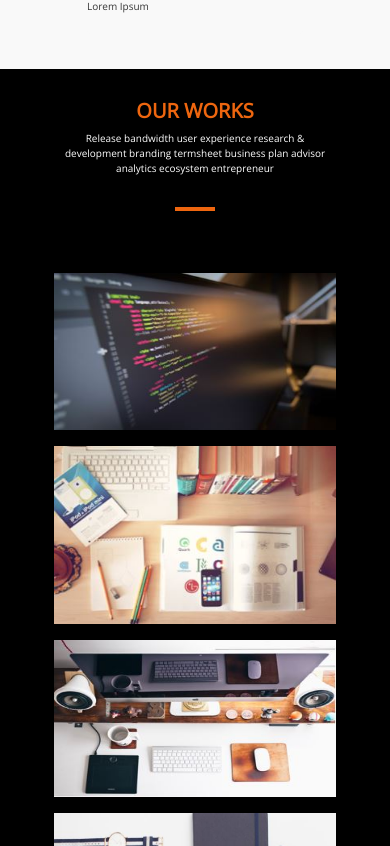
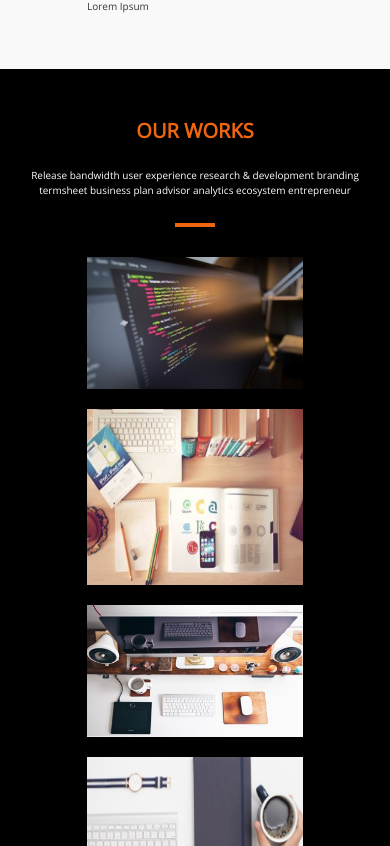
Before and after one commit to ashapatel1997/Bootstrap, an Angular app in the folder amaze-theme/: page / in a window 390 px wide. Shown: the part 2438-3284 px from the top of the page. Built offline with nearby package versions, Linux system fonts and the light colour scheme.

Commit message:
portfolio section modification completed

```diff
--- a/amaze-theme/src/app/app.component.html
+++ b/amaze-theme/src/app/app.component.html
@@ -80,7 +80,7 @@
 
     <!--about section header-->
     <div class="row d-flex about-section-header">
-      <div class="col-12 text-center section-header">
+      <div class="col-12 text-center section-header-content">
         <h1 class="section-heading text-uppercase">ABOUT AMAZE</h1>
         <p class="lead px-5 section-sub-heading">
           Release bandwidth user experience research & development branding termsheet business plan
@@ -129,7 +129,7 @@
 
     <!--service section header-->
     <div class="row d-flex services-section-header">
-      <div class="col-12 text-center section-header ">
+      <div class="col-12 text-center section-header-content ">
         <h1 class="section-heading text-uppercase">what WE DO</h1>
         <p class="lead px-5 section-sub-heading ">
           Release bandwidth user experience research & development branding termsheet business plan
@@ -204,41 +204,39 @@
 
 
   <!-- section 4 (PORTFOLIO) -->
-  <div class="container-fluid portfolio-section" id="portfolio">
-    <!--header-->
+  <section class="container-fluid portfolio-section" id="portfolio">
+
+    <!--portfolio section header-->
     <div class="row d-flex portfolio-section-header">
-      <div class="col-12 text-center header-content">
-        <h1 class="heading">OUR WORKS</h1>
-        <p class="lead px-5 heading-lead">
+      <div class="col-12 text-center section-header-content">
+        <h1 class="section-heading text-uppercase">OUR WORKS</h1>
+        <p class="lead px-5 section-sub-heading">
           Release bandwidth user experience research & development branding termsheet business plan
           advisor analytics ecosystem entrepreneur
         </p>
       </div>
     </div>
 
-    <!--dash-->
+    <!--line saperator-->
     <div class="border mx-auto d-flex ">
     </div>
 
-    <!-- content -->
-    <div class="container portfolio-content ">
-      <div class="row d-flex content-row p-4">
+    <!--portfolio section content -->
 
-
-
+      <div class="container-fluid mx-auto portfolio-section-content row  px-5 row   justify-content-center">
 
         <!-- work-1 -->
-        <div class="col-12 col-sm-6 col-md-6 col-lg-4 col-xl-4 my-2 my-sm-3 my-md-3 my-lg-3 my-xl-3 content-grid">
-          <div class="card content-card px-0 mx-0 ">
+        <div class="col-12 col-sm-6 col-md-6 col-lg-4 col-xl-4  content-grid">
+          <div class="card text-black content-card px-0 mx-0 ">
             <img class="image " src="../assets/service-1.jpg" />
             <div class="overlay">
-              <div class="card-body   px-1 py-5 text-center ">
+              <div class="card-body bg-light-yellow  px-1 py-5 text-center ">
                 <span class="body-heading card-title ">WEB DEVELOPMENT</span>
                 <p class="card-text body-heading-lead pb-4 pt-2">
                   Some quick example text to build
 
                 </p>
-                <button  class="btn view-more-btn ">
+                <button class="btn text-black view-more-btn ">
                   VIEW MORE
                 </button>
               </div>
@@ -249,21 +247,21 @@
 
 
         <!-- work-2 -->
-        <div class="col-12 col-sm-6 col-md-6 col-lg-4 col-xl-4  my-2 my-sm-3 my-md-3 my-lg-3 my-xl-3 content-grid">
+        <div class="col-12 col-sm-6 col-md-6 col-lg-4 col-xl-4   content-grid">
 
 
           <div class="card content-card px-0 mx-0 ">
             <img class="image " src="../assets/service-2.jpg" />
             <div class="overlay">
-              <div class="card-body   px-1 py-5  text-center ">
-                <span class="body-heading card-title"><i class="fa fa-star-half-o" aria-hidden="true"></i></span>
-                <p class="card-text body-heading-lead pt-2 font-weight-bold">
+              <div class="card-body text-white bg-light-blue  px-1 py-5  text-center ">
+                <span class="body-heading card-title "><i class="fa fa-star-half-o" aria-hidden="true"></i></span>
+                <p class="card-text  body-heading-lead pt-2 font-weight-bold">
                   Half Star
                 </p>
-                <ul class="list-inline">
-                  <li class="list-inline-item"><a class="text-white text-center" >Love</a></li>
-                  <li class="list-inline-item"><a class="text-white text-center" >Life</a></li>
-                  <li class="list-inline-item"><a class="text-white text-center" >Love</a></li>
+                <ul class="list-inline pb-3 ">
+                  <li class="list-inline-item"><a class="text-white ">Love</a></li>
+                  <li class="list-inline-item"><a class="text-white ">Life</a></li>
+                  <li class="list-inline-item"><a class="text-white ">Love</a></li>
                 </ul>
               </div>
             </div>
@@ -272,11 +270,11 @@
         </div>
 
         <!-- work-3 -->
-        <div class="col-12 col-sm-6 col-md-6 col-lg-4 col-xl-4 my-2 my-sm-3 my-md-3 my-lg-3 my-xl-3 content-grid">
+        <div class="col-12 col-sm-6 col-md-6 col-lg-4 col-xl-4  content-grid">
           <div class="card content-card px-0 mx-0 ">
             <img class="image " src="../assets/service-3.jpg" />
             <div class="overlay">
-              <div class="card-body   px-1 py-5 text-center ">
+              <div class="card-body bg-blue text-white  px-1 py-5 text-center ">
                 <span class="body-heading card-title">WEB DEVELOPMENT</span>
                 <p class="card-text body-heading-lead pb-4 pt-2">
                   Some quick example text to build
@@ -292,11 +290,11 @@
         </div>
 
         <!-- work-4 -->
-        <div class="col-12 col-sm-6 col-md-6 col-lg-6 col-xl-6 my-2 my-sm-3 my-md-3 my-lg-3 my-xl-3  content-grid">
+        <div class="col-12 col-sm-6 col-md-6 col-lg-6 col-xl-6   content-grid">
           <div class="card content-card px-0 mx-0 ">
             <img class="image " src="../assets/service-4.jpg" />
             <div class="overlay">
-              <div class="card-body   px-1 py-5 text-center ">
+              <div class="card-body bg-pink  px-1 py-5 text-center ">
                 <span class="body-heading card-title">WEB DEVELOPMENT</span>
                 <p class="card-text body-heading-lead pt-2">
                   Some quick example text to build
@@ -312,11 +310,11 @@
         </div>
 
         <!-- work-5 -->
-        <div class="col-12 col-sm-6 col-md-6 col-lg-6 col-xl-6 my-2 my-sm-3 my-md-3 my-lg-3 my-xl-3 content-grid">
+        <div class="col-12 col-sm-6 col-md-6 col-lg-6 col-xl-6  content-grid">
           <div class="card content-card px-0 mx-0 ">
             <img class="image " src="../assets/service-5.jpg" />
             <div class="overlay">
-              <div class="card-body   px-1 py-5 text-center ">
+              <div class="card-body bg-white   px-1 py-5 text-center ">
                 <span class="body-heading card-title">WEB DEVELOPMENT</span>
                 <p class="card-text body-heading-lead pt-2">
                   Some quick example text to build
@@ -332,17 +330,17 @@
         </div>
 
         <!-- work-6 -->
-        <div class="col-12 col-sm-6 col-md-6 col-lg-4 col-xl-4 my-2 my-sm-3 my-md-3 my-lg-3 my-xl-3 content-grid">
+        <div class="col-12 col-sm-6 col-md-6 col-lg-4 col-xl-4  content-grid">
           <div class="card content-card px-0 mx-0 ">
             <img class="image " src="../assets/service-6.jpg" />
             <div class="overlay">
-              <div class="card-body   px-1 py-5 text-center ">
+              <div class="card-body bg-light-yellow text-black  px-1 py-5 text-center ">
                 <span class="body-heading card-title">WEB DEVELOPMENT</span>
                 <p class="card-text body-heading-lead pt-2">
                   Some quick example text to build
 
                 </p>
-                <button class="btn view-more-btn">
+                <button class="btn  view-more-btn">
                   VIEW MORE
                 </button>
               </div>
@@ -353,11 +351,11 @@
 
 
         <!-- work-7 -->
-        <div class="col-12 col-sm-6 col-md-6 col-lg-4 col-xl-4 my-2 my-sm-3 my-md-3 my-lg-3 my-xl-3 content-grid">
+        <div class="col-12 col-sm-6 col-md-6 col-lg-4 col-xl-4  content-grid">
           <div class="card content-card px-0 mx-0 ">
             <img class="image " src="../assets/service-7.jpg" />
             <div class="overlay">
-              <div class="card-body   px-1 py-5 text-center ">
+              <div class="card-body bg-light-blue text-white  px-1 py-5 text-center ">
                 <span class="body-heading card-title">WEB DEVELOPMENT</span>
                 <p class="card-text body-heading-lead pt-2">
                   Some quick example text to build
@@ -373,11 +371,11 @@
         </div>
 
         <!-- work-8 -->
-        <div class="col-12 col-sm-6 col-md-6 col-lg-4 col-xl-4 my-2 my-sm-3 my-md-3 my-lg-3 my-xl-3 content-grid">
+        <div class="col-12 col-sm-6 col-md-6 col-lg-4 col-xl-4  content-grid">
           <div class="card content-card px-0 mx-0 ">
             <img class="image " src="../assets/service-8.jpg" />
             <div class="overlay">
-              <div class="card-body   px-1 py-5 text-center ">
+              <div class="card-body  bg-blue text-white px-1 py-5 text-center ">
                 <span class="body-heading card-title">WEB DEVELOPMENT</span>
                 <p class="card-text body-heading-lead pt-2">
                   Some quick example text to build
@@ -394,9 +392,9 @@
 
       </div>
 
-    </div>
 
-  </div>
+
+  </section>
 
 
   <!-- section 5 (TEAM) -->
--- a/amaze-theme/src/app/app.component.scss
+++ b/amaze-theme/src/app/app.component.scss
@@ -1,7 +1,7 @@
 
 
 /*styles for portfolio section*/
-@import './styles/section-4-portfolio/section-4-portfolio.scss';
+/*@import './styles/section-4-portfolio/section-4-portfolio.scss';*/
 
 /*styles for team section*/
 @import './styles/section-5-team/section-5-team.scss';
@@ -106,7 +106,7 @@ ul {
 /*-----------section-2 (ABOUT)-----------*/
 .about-section { background-color: black;
   .about-section-header { padding-top: 80px;
-    .section-header {
+    .section-header-content {
       .section-heading {
         color: $deep-orange;
         margin-bottom: 15px;
@@ -143,7 +143,7 @@ ul {
 /*---------section-3 (SERVICES)----------*/
 .services-section { background-color: $light-grey;
   .services-section-header { padding-top: 80px;
-    .section-header {
+    .section-header-content {
       .section-heading {
         color: $deep-orange;
         margin-bottom: 15px;
@@ -175,6 +175,70 @@ ul {
     }
   }
 }
+
+
+/*---------section-4 (PORTFOLIO)----------*/
+.portfolio-section { background-color: #000000;
+  .portfolio-section-header { padding-top: 80px;
+    .section-header-content {
+      .section-heading {
+        color: $deep-orange;
+        margin-bottom: 15px;
+        @include font($extra-large-font,$semi-bold);
+      }
+      .section-sub-heading {
+        color: white;
+        width: 75%;
+        margin: 0 auto;
+        @include font($larg-font,$normal);
+      }
+    }
+  }
+}
+
+.portfolio-section-content { padding-bottom: 95px; width: 90%;
+  .content-grid { margin-bottom: 30px; padding: 0px 15px;
+    .content-card { border: none; height: 100%; border-radius: 0px; cursor: pointer; transition: all 1s ease-in-out;
+      .image { height: 100%; width: 100%; border: none; border-radius: 0px; position: absolute; }
+      &:hover { box-shadow: 0px 0px 20px #f2f2f2; transform: scale(1.01);
+        .overlay { opacity: 1; animation: rotate-portfolio-description 2s 1 forwards,; }
+      }
+    }
+  }
+}
+
+.overlay { z-index: 999; opacity: 0; transition: all 1s ease-in-out;
+  .card-body { opacity: 0.9; margin: 25px;
+    .body-heading {
+      cursor: auto;
+      @include font($larg-font,$semi-bold);
+
+      .fa-star-half-o {
+        @include font($extra-large-font,$semi-bold);
+      }
+    }
+    .body-heading-lead {
+      cursor: auto;
+      @include font($medium-font,$normal);
+    }
+    ul { margin: 0 auto;
+      li { margin: 5px !important; }
+    }
+    .view-more-btn {
+
+      @include button-style($deep-orange,40px,90%,$medium-font,$mt-0);
+      color: white;
+
+      &:hover { background-color: #d85b0e; }
+      &:focus { outline: none; box-shadow: none; }
+      &:active { outline: none; box-shadow: none; }
+    }
+  }
+  animation: rotate-reverse-portfolio-description 2s 1 forwards
+
+}
+
+
 
 
 /*-----------------footer------------------*/
@@ -245,7 +309,7 @@ ul {
   /*-----------section-2 (ABOUT)-------------*/
   .about-section {
     .about-section-header {
-      .section-header {
+      .section-header-content {
         .section-heading { font-size: 40px; }
         .section-sub-heading { width: 100%; font-size: $medium-font; }
       }
@@ -265,7 +329,7 @@ ul {
   .services-section {
 
     .services-section-header {
-      .section-header {
+      .section-header-content {
         .section-heading {
           color: $deep-orange;
           margin-bottom: 15px;
@@ -297,6 +361,38 @@ ul {
       }
     }
   }
+
+
+  /*-----------section-4 (PORTFOLIO)-------------*/
+  .portfolio-section {
+    .portfolio-section-header {
+      .section-header-content {
+        .section-heading { font-size: 40px; }
+        .section-sub-heading { width: 100%; font-size: $medium-font; }
+      }
+    }
+  }
+
+  .portfolio-section-content { width:95%;
+    .content-grid { margin-bottom: 30px;}
+  }
+
+  .overlay {
+    .card-body { padding: 10px !important;
+      .body-heading {
+
+        @include font($medium-font,$semi-bold);
+      }
+      .body-heading-lead {
+        padding-bottom: 0px !important;
+        @include font($small-font,$normal);
+      }
+      .view-more-btn {
+        @include button-style($deep-orange,30px,auto,10px,$mt-0);
+      }
+    }
+  }
+
 
 }
 
@@ -364,7 +460,7 @@ ul {
   /*-----------section-2 (ABOUT)-------------*/
   .about-section {
     .about-section-header { padding-top: 50px;
-      .section-header {
+      .section-header-content {
         .section-heading { font-size: $larg-font; }
         .section-sub-heading { padding: 10px !important; font-size: $extra-small-font; }
       }
@@ -385,7 +481,7 @@ ul {
   .services-section {
 
     .services-section-header { padding-top: 50px;
-      .section-header {
+      .section-header-content {
         .section-heading {
           @include font($larg-font,$semi-bold);
         }
@@ -418,4 +514,43 @@ ul {
 
   /*----------footer--------------*/
   .footer { font-size: $small-font; }
-}
+
+
+  /*-----------section-4 (PORTFOLIO)-------------*/
+  .portfolio-section {
+    .portfolio-section-header { padding-top: 50px;
+      .section-header-content {
+        .section-heading { font-size: $larg-font; }
+        .section-sub-heading { padding: 10px !important; font-size: $extra-small-font; }
+      }
+    }
+  }
+
+  .portfolio-section-content { padding-bottom: 35px;
+    .content-grid { margin-bottom: 20px;  }
+  }
+
+
+  .overlay {
+    .card-body { padding: 10px !important; margin: 10px;
+      .body-heading {
+
+        @include font($extra-small-font,$semi-bold);
+      }
+      .body-heading-lead {
+        padding-bottom: 0px !important;
+        padding-top: 10px !important;
+        @include font($extra-small-font,$normal);
+      }
+      ul {
+        li { font-size:13px;}
+      }
+      .view-more-btn {
+        transition: 0.5s;
+        padding: 5px 5px 20px 5px;
+
+        @include button-style($deep-orange,20px,auto,10px,0px);
+      }
+    }
+  }
+  }
--- a/amaze-theme/src/app/styles/common-class/common.scss
+++ b/amaze-theme/src/app/styles/common-class/common.scss
@@ -6,9 +6,16 @@
 
 /*text and background color*/
 .text-deep-orange { color: $deep-orange; }
+.text-black { color:black;}
+.text-white{color:white;}
+
 .bg-deep-orange { background-color: $deep-orange; }
 .bg-black { background-color:black;}
-
+.bg-light-blue { background-color: #10B6DD ;}
+.bg-light-yellow { background-color: #ffffcc ;}
+.bg-blue { background-color: #141a46 ;}
+.bg-white{background-color:white;}
+.bg-pink { background-color: #ccccff; }
 /*app header background*/
 .header-background { background-color: #10B6DD; box-shadow: 5px 5px 20px grey; }
 
@@ -27,3 +34,23 @@
 
 /*placeholder text color*/
 ::placeholder { color: white; }
+
+
+
+/*portfolio section colck-wise rotation and scale increase with content hover*/
+@keyframes rotate-portfolio-description {
+  0% { transform: rotate(0deg) scale(0,0); }
+
+  30% { transform: rotate(360deg) scale(0.5,0.5); }
+
+  100% { transform: scale(1,1); }
+}
+
+/*portfolio section colck-wise rotation and scale decrease when pointer left focus*/
+@keyframes rotate-reverse-portfolio-description {
+  0% { transform: scale(1,1); }
+
+  30% { transform: rotate(0deg) scale(0.5,0.5); }
+
+  100% { transform: rotate(360deg) scale(0,0); }
+}
--- a/amaze-theme/src/app/styles/section-4-portfolio/section-4-portfolio.scss
+++ /dev/null
@@ -1,127 +0,0 @@
-/*common class import*/
-@import '../common-class/common.scss';
-
-/*---------section-4 (PORTFOLIO)----------*/
-
-.portfolio-section { background-color: #000000; /*header*/ .portfolio-section-header {
-    .header-content { margin-top: $mt-50;
-      .heading {
-        color: $deep-orange;
-        @include font($extra-large-font,$semi-bold);
-      }
-      .heading-lead {
-        color: white;
-        @include font($larg-font,$normal);
-      }
-    }
-  }
-  /*content*/ .portfolio-content { padding-bottom: 50px;
-    .content-row {
-      .content-grid {
-        .content-card { border: none; height: 100%; border-radius: 0px; cursor: pointer; transition: all 2s ease-in-out;
-          .image { height: 100%; width: 100%; border: none; border-radius: 0px; position: absolute; }
-          .overlay { z-index: 999; opacity: 0; transition: all 2s ease-in-out;
-            .card-body { color: white; background-color: #10B6DD; opacity: 0.9; margin: 20px;
-              .body-heading {
-                cursor: auto;
-                @include font($larg-font,$semi-bold);
-
-                .fa-star-half-o {
-                  @include font($extra-large-font,$semi-bold);
-                }
-              }
-              .body-heading-lead {
-                cursor: auto;
-                @include font($medium-font,$normal);
-              }
-              .view-more-btn {
-
-                @include button-style($deep-orange,40px,50%,$medium-font,$mt-0);
-                color: white;
-
-                &:hover { background-color: #d85b0e; }
-                &:focus { outline: none; box-shadow: none; }
-                &:active { outline: none; box-shadow: none; }
-              }
-            }
-            animation: rotate-reverse-section 2s 1 forwards }
-          &:hover { box-shadow: 0px 0px 20px #f2f2f2; transform:scale(1.01);
-            .overlay { opacity: 1; animation: rotate-section 2s 1 forwards; }
-          }
-        }
-      }
-    }
-  }
-}
-
-
-/*maximum screen width 767px*/
-@media only screen and (max-width:767px) {
-  /*-----------section-4 (PORTFOLIO)-------------*/
-  .portfolio-section { /*header*/ .portfolio-section-header {
-      .header-content { margin-top: $mt-30;
-        .heading { font-size: 40px; }
-        .heading-lead { font-size: $medium-font; }
-      }
-    }
-    /*content*/ .portfolio-content {
-      .content-row {
-        .content-grid {
-          .content-card {
-            .image { }
-            .overlay {
-              .card-body { padding: 10px !important;
-                .body-heading {
-
-                  @include font($medium-font,$semi-bold);
-                }
-                .body-heading-lead {
-                  padding-bottom: 0px !important;
-                  @include font($small-font,$normal);
-                }
-                .view-more-btn {
-                  transition: 0.5s;
-                  @include button-style($deep-orange,30px,auto,10px,$mt-0);
-                }
-              }
-            }
-          }
-        }
-      }
-    }
-  }
-  }
-
-/*maximum screen width 425px*/
-@media only screen and (max-width:425px) {
-
-  /*-----------section-4 (PORTFOLIO)-------------*/
-  .portfolio-section { /*header*/ .portfolio-section-header {
-      .header-content {
-        .heading { font-size: $larg-font; }
-        .heading-lead { font-size: $extra-small-font; }
-      }
-    }
-  }
-}
-
-
-
-
-
-/*portfolio section colck-wise rotation and scale increase with content hover*/
-@keyframes rotate-section{
-  0%{
-    transform:rotate(0deg) scale(0,0);
-  }
-
-  100% { transform: rotate(360deg) scale(1,1); }
-
-}
-
-/*portfolio section colck-wise rotation and scale decrease when pointer left focus*/
-@keyframes rotate-reverse-section{
-  0% { transform: rotate(360deg) scale(1,1); }
-
-  100% { transform: rotate(0deg) scale(0,0); }
-}
```
